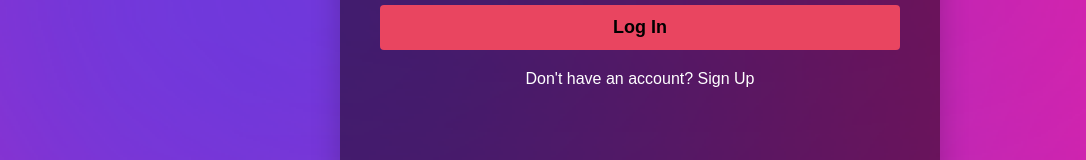
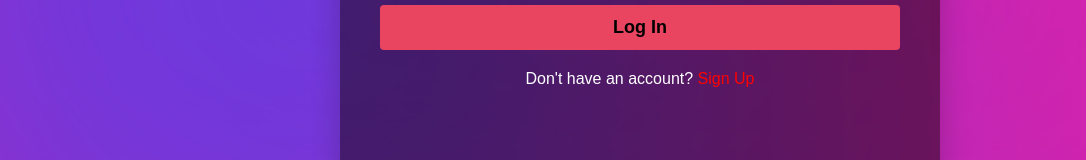
Before and after one commit to rakshitabalikai/ourinsta, a React (Create React App) app: page / in a window 1280 px wide. Shown: the part 441-601 px from the top of the page, without its empty margins (0-1086 px from the left). Built offline with nearby package versions, Linux system fonts and the light colour scheme.

Commit message:
login sign up linked

```diff
--- a/src/components/css/Login.css
+++ b/src/components/css/Login.css
@@ -3,7 +3,13 @@
   padding: 0;
   box-sizing: border-box;
 }
-
+@keyframes annimate {
+  from{
+      transform: translateY(600px);
+  } to{
+      transform: translateY(0px);
+  }
+}
 body {
   font-family: 'Arial', sans-serif;
   height: 100vh;
@@ -130,11 +136,11 @@ body {
   color: #fff;
 }
 
-.signup {
-  color: rgb(255, 255, 255);
+.signup1 {
+  color:red;
   text-decoration: none;
 }
 
-.signup:hover {
+.signup1:hover {
   text-decoration: underline;
 }
--- a/src/components/css/Signup.css
+++ b/src/components/css/Signup.css
@@ -2,6 +2,13 @@
   margin: 0;
   padding: 0;
   box-sizing: border-box;
+}
+@keyframes annimate {
+  from{
+      transform: translateY(600px);
+  } to{
+      transform: translateY(0px);
+  }
 }
 
 body {
@@ -100,11 +107,19 @@ body {
   color: #fff;
 }
 
-.login-link a {
+.login {
   color: red;
   text-decoration: none;
 }
 
-.login-link a:hover {
+.login-link  {
   text-decoration: underline;
 }
+.signup {
+  color: rgb(255, 255, 255);
+  text-decoration: none;
+}
+
+.signup:hover {
+  text-decoration: underline;
+}
--- a/src/components/pages/Login.js
+++ b/src/components/pages/Login.js
@@ -54,7 +54,7 @@ function Login() {
           </form>
         </div>
         <div className="box2">
-          <p>Don't have an account? <Link to={"/signup"} className="signup">Sign Up</Link></p>
+          <p>Don't have an account? <Link to={"/signup"} className="signup1">Sign Up</Link></p>
         </div>
       </div>
       <Outlet></Outlet>
--- a/src/components/pages/Signup.js
+++ b/src/components/pages/Signup.js
@@ -87,7 +87,7 @@ function Signup() {
         </div>
 
         <p className="login-link">
-          Have an account? <Link to="/">log in</Link>
+          Have an account? <Link to="/" className="login">log in</Link>
         </p>
       </div>
       <Outlet></Outlet>
```
